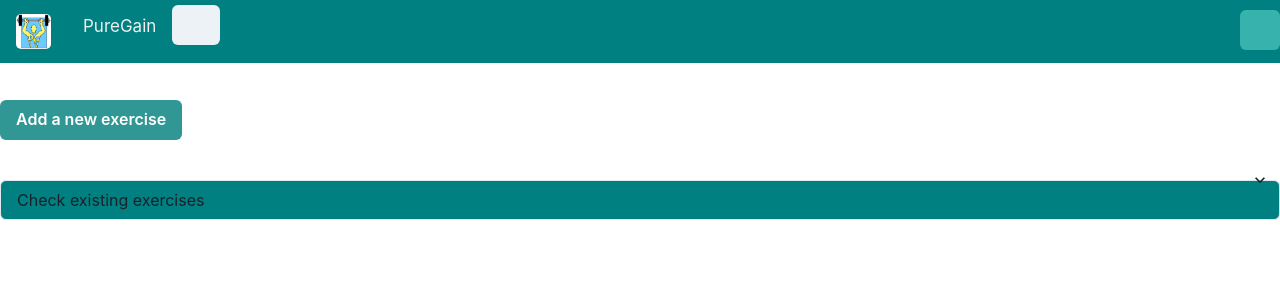
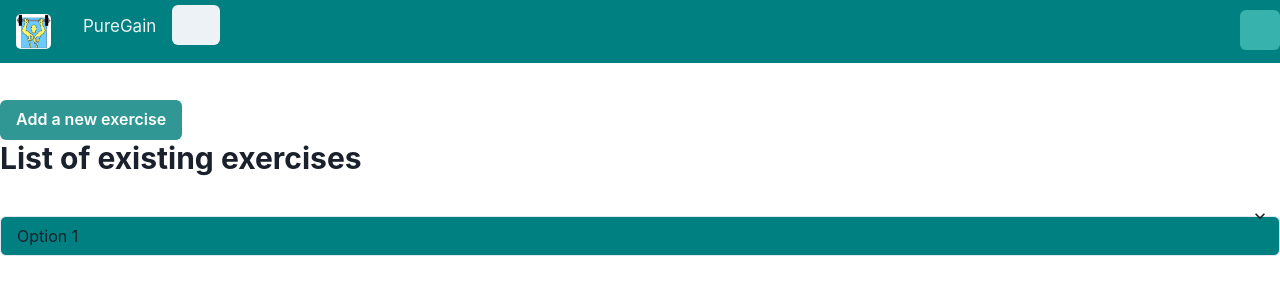
Before and after one commit to dominikvukelic/puregain, a React (Create React App) app: page /listofexercises in a window 1280 px wide. Shown: the top 300 px of the page. Built offline with nearby package versions, Linux system fonts and the light colour scheme; no server answers; the database is empty; some icons are missing; a web font is replaced by a local one.

Commit message:
started designing listofexercises component

```diff
--- a/src/pages/ListOfExercises.js
+++ b/src/pages/ListOfExercises.js
@@ -1,11 +1,14 @@
 import React from 'react';
-import { Button, Box, Select, Flex } from '@chakra-ui/react';
+import { Button, Select, Heading } from '@chakra-ui/react';
 
 function ListOfExercises() {
     return (
         <div>
             <Button colorScheme="teal" /* onClick={handleAddExercise} */>Add a new exercise</Button>
-            <Select placeholder="Check existing exercises" paddingTop="40px" bg="teal">
+            <Heading as="h3" size="lg">
+                List of existing exercises
+            </Heading>
+            <Select paddingTop="40px" bg="teal">
                 <option value="option1">Option 1</option>
                 <option value="option2">Option 2</option>
                 <option value="option3">Option 3</option>
```
